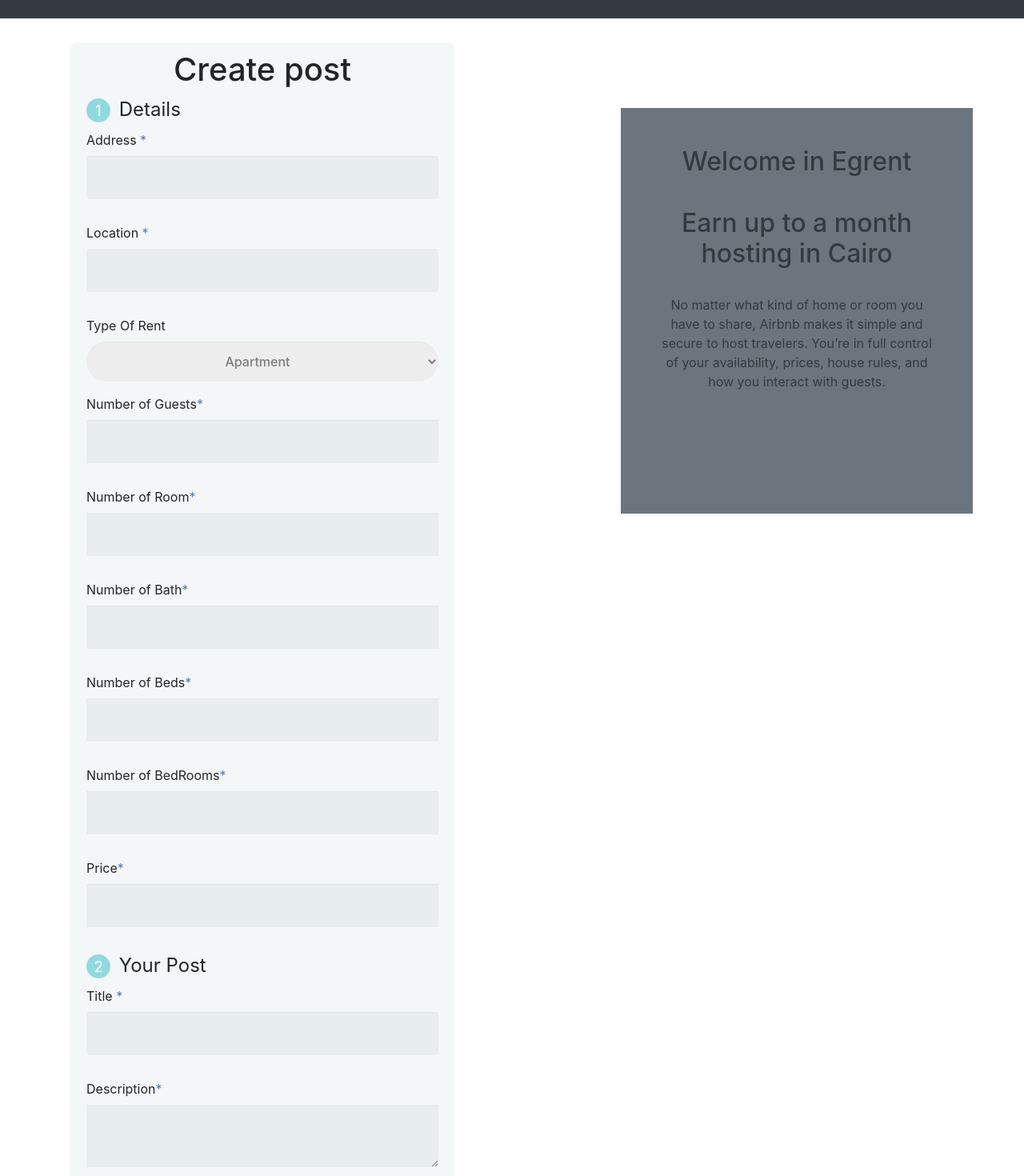
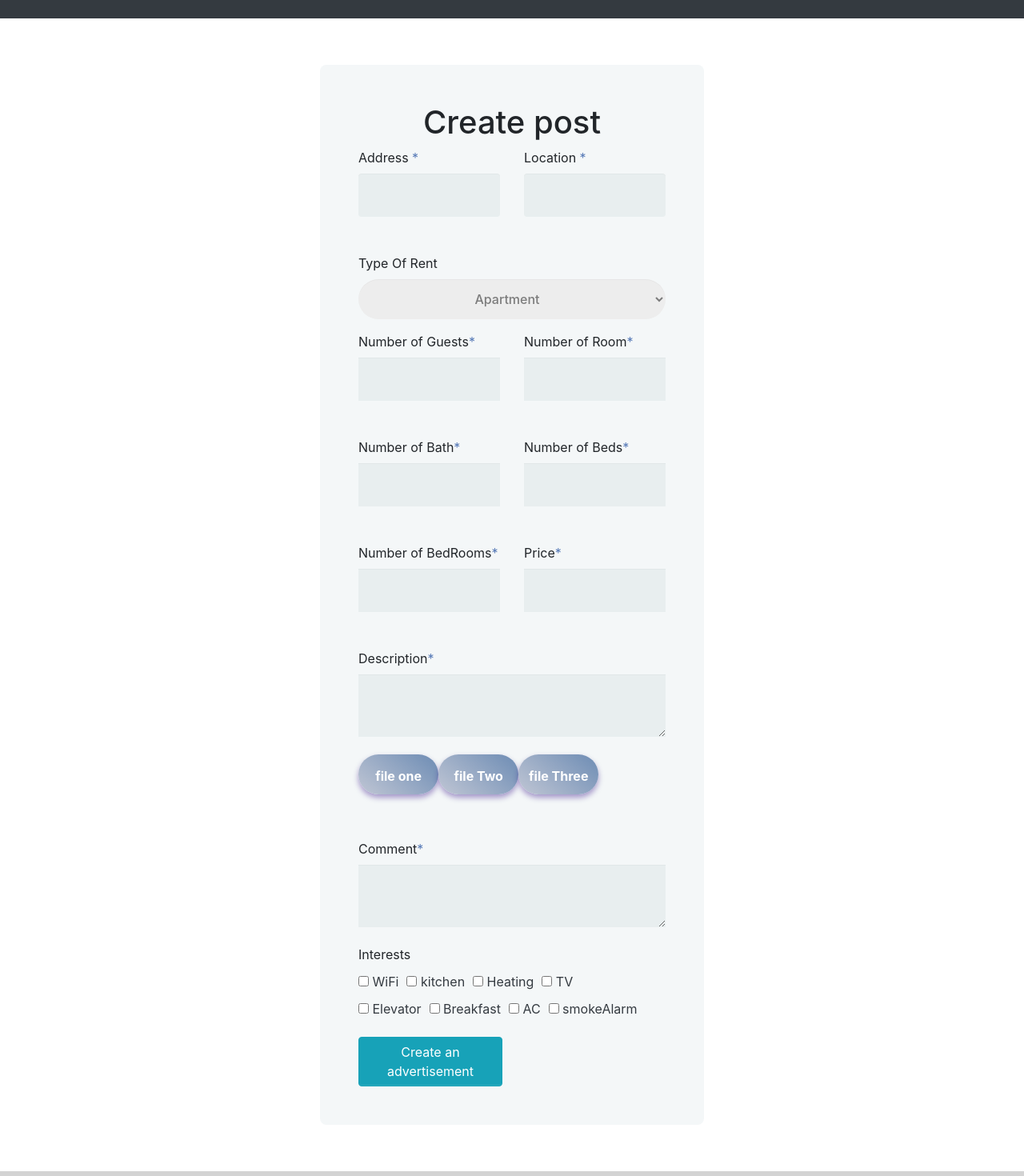
Before and after one commit to BasmaMohamed34/egyRent-website, a React (Create React App) app in the folder client/: page /createpost in a window 1280 px wide. Shown: the part 80-1550 px from the top of the page at 80% size. Built offline with nearby package versions, Linux system fonts and the light colour scheme.

Commit message:
create post change
create post chang

```diff
--- a/client/src/Container/createpost/createpost.css
+++ b/client/src/Container/createpost/createpost.css
@@ -7,13 +7,8 @@
   box-sizing: border-box;
 }
 
-body {
-  font-family: 'Nunito', sans-serif;
-  color: #384047;
-}
-
 form {
-  max-width: 300px;
+  max-width: 500px;
   margin: 10px auto;
   padding: 10px 20px;
   background: #f4f7f8;
@@ -51,10 +46,10 @@ select {
   margin-bottom: 30px;
 }
 
-input[type="radio"],
-input[type="checkbox"] {
-  margin: 0 4px 8px 0;
-}
+/* input[type="radio"],
+/* input[type="checkbox"] { */
+  /* margin: 0 4px 8px 0; */
+/* } */ */
 
 select {
   padding: 6px;
@@ -77,7 +72,7 @@ button {
   margin-bottom: 10px;
 }
 
-fieldset {
+/* fieldset {
   margin-bottom: 30px;
   border: none;
 }
@@ -85,7 +80,7 @@ fieldset {
 legend {
   font-size: 1.4em;
   margin-bottom: 10px;
-}
+} */
 
 label {
   display: block;
@@ -117,29 +112,30 @@ label.light {
   }
 }
 
-
 /*  */
   .file {
     opacity: 0;
     width: 0.1px;
     height: 0.1px;
-    position: absolute;
+    /* position: absolute; */
   }
 
   .file-input label {
-    display: block;
+    /* display: block; */
     position: relative;
     width: 100px;
     height: 50px;
     border-radius: 25px;
     background: linear-gradient(40deg,#c0c6d4,#6d8cb4);
     box-shadow: 0 4px 7px rgba(43, 5, 131, 0.4);
-    display: flex;
-    align-items: center;
-    justify-content: center;
+    /* display: flex; */
+    /* align-items: center;
+    justify-content: center; */
     color: #fff;
     font-weight: bold;
+    padding-top:15px;
     cursor: pointer;
+    text-align: center;
     transition: transform .2s ease-out;
   }
 
@@ -162,9 +158,14 @@ label.light {
     outline: -webkit-focus-ring-color auto 2px;
   }
 
-
-
-
-/**
- * Page Styles
- */
+  .checkboxes label {
+    display: inline-block;
+    padding-right: 10px;
+    white-space: nowrap;
+  }
+  .checkboxes input {
+    vertical-align: middle;
+  }
+  .checkboxes label span {
+    vertical-align: middle;
+  }
--- a/client/src/Container/createpost/createpost.js
+++ b/client/src/Container/createpost/createpost.js
@@ -16,25 +16,26 @@ class CreatePost extends Component {
   }
   render(){
       return (
-        <div id="container">
-        <div className="row m-3">
-        <div className="col-lg-6  col-md-12 mt-1" style = {{backgroundColor:"#FFF"}} >
-            <form action="index.html" method="post">
+        <div class="container py-5 ">
+        <div class="row">
+            <div class="col-md-10 mx-auto ">
+                <form className='p-5'>
                      <h1>Create post</h1>
-            <fieldset>
-            <legend><span class="number">1</span> Details</legend>
-            <div className="form-group has-error">
+                      <div class="form-group row">
+                            <div class="col-sm-6">
                                <label for="Address">Address <span className="require">*</span></label>
                                <input type="text" className="form-control" name="Address" />
+
                             </div>
-                <div className="form-group has-error">
+                            <div class="col-sm-6">
                                <label for="Location">Location <span className="require">*</span></label>
                                <input type="text" className="form-control" name="Location" />
                             </div>
-                <div className="form-group has-error">
+                      </div>
+                      <div class="form-group row">
+                            <div class="col-sm-12">
                             <label for="job">Type Of Rent</label>
                             <select id="job" name="user_job">
-
                                   <optgroup label="Apartment">
                                         <option value="Apartment">Apartment</option>
                                   </optgroup>
@@ -53,43 +54,47 @@ class CreatePost extends Component {
                                            </optgroup>
                                   </select>
                             </div>
-                <fieldset>
+                      </div>
+                      <div class="form-group row">
+                            <div class="col-sm-6">
                                <label for="quantity">Number of Guests<span className="require">*</span></label>
                                <input type="number" id="quantity" name="quantity" min="1" max="15"/>
-            </fieldset>
-                <fieldset>
+
+                            </div>
+                            <div class="col-sm-6">
                                <label for="quantity">Number of Room<span className="require">*</span></label>
                                <input type="number" id="quantity" name="quantity" min="1" max="15"/>
-            </fieldset>
-            <fieldset>
+                            </div>
+                      </div>
+                      <div class="form-group row">
+                            <div class="col-sm-6">
                                <label for="quantity">Number of Bath<span className="require">*</span></label>
                               <input type="number" id="quantity" name="quantity" min="1" max="15"/>
-            </fieldset>
-            <fieldset>
+                            </div>
+                            <div class="col-sm-6">
                                <label for="quantity">Number of Beds<span className="require">*</span></label>
                                <input type="number" id="quantity" name="quantity" min="1" max="15"/>
-            </fieldset>
+                            </div>
+                      </div>
 
-            <fieldset>
+                      <div class="form-group row">
+                            <div class="col-sm-6">
                                <label for="quantity">Number of BedRooms<span className="require">*</span></label>
                                <input type="number" id="quantity" name="quantity" min="1" max="15"/>
-            </fieldset>
-            <fieldset>
+                            </div>
+                            <div class="col-sm-6">
                                <label for="quantity">Price<span className="require">*</span></label>
                                <input type="number" id="quantity" name="quantity" min="1"/>
-            </fieldset>
-            </fieldset>
-            <fieldset>
-                <legend><span class="number">2</span> Your Post</legend>
-                <div className="form-group has-error">
-    		        <label for="Title">Title <span className="require">*</span></label>
-    		        <input type="text" className="form-control" name="Title" />
                             </div>
+                      </div>
+                      <div class="form-group row">
+                         <div className='col-sm-12'>
                             <label for="Description">Description<span className="require">*</span></label>
                           <textarea id="Description" name="user_bio" row = "5"></textarea>
-            </fieldset>
-            <fieldset>
-            <br/>
+                         </div>
+                      </div>
+                      <div className='form-group row'>
+                         <div className='col-sm-12'>
                             <div class="file-input mb-5">
                                   <input type="file" id="file" class="file"/>
                                   <label for="file">
@@ -104,42 +109,30 @@ class CreatePost extends Component {
                                      file Three
                                </label>
                           </div>
-            </fieldset>
-            <fieldset>
-                <legend><span class="number">3</span> Write Comment</legend>
-                <label for="Comment">Comment:</label>
+                          <label for="Comment">Comment<span className="require">*</span></label>
                           <textarea id="Comment" name="user_bio" row = "5"></textarea>
-            </fieldset>
+                      </div>
+                   </div>
+                   <div className='form-group row'>
+                      <div className='col-sm-12'>
                           <label>Interests</label><br/>
-            <input type="checkbox" id="development" value="interest_development" name="user_interest"/><label class="light" for="development">WiFi</label><br/>
-            <input type="checkbox" id="design" value="interest_design" name="user_interest"/><label class="light" for="design">kitchen</label><br/>
-            <input type="checkbox" id="business" value="interest_business" name="user_interest"/><label class="light" for="business">Heating</label><br/>
-            <input type="checkbox" id="business" value="interest_business" name="user_interest"/><label class="light" for="business">TV</label><br/>
-            <input type="checkbox" id="business" value="interest_business" name="user_interest"/><label class="light" for="business">Elevator</label><br/>
-            <input type="checkbox" id="business" value="interest_business" name="user_interest"/><label class="light" for="business">Breakfast</label><br/>
-            <input type="checkbox" id="business" value="interest_business" name="user_interest"/><label class="light" for="business">AC</label><br/>
-            <input type="checkbox" id="business" value="interest_business" name="user_interest"/><label class="light" for="business">smokeAlarm</label><br/><br/>
-            <button type="Creat " className="btn rounded btn-info">Create an advertisement</button>
-        </form>
-        </div>
-
-        <div className="col-lg-6 mt-5 p-5 col-md-12" style = {{backgroundColor:"#FFF"}}>
-            <div className="text-dark text-center offset-2 p-5 text-light bg-secondary h-25">
-                <h2>
-                Welcome in Egrent<br/><br/>
-                Earn up to a  month hosting in Cairo
-
-                </h2><br/>
-                <p>
-                No matter what kind of home or room you have to share, Airbnb makes it simple and secure to host travelers. You’re in full control of your availability, prices, house rules, and how you interact with guests.
-
-
-                </p>
+                          <div class="checkboxes">
+                            <label for="x"><input type="checkbox" id="x" /> <span className='text-dark'>WiFi</span></label>
+                            <label for="y"><input type="checkbox" id="y" /> <span  className='text-dark'>kitchen</span></label>
+                            <label for="z"><input type="checkbox" id="z" /> <span  className='text-dark'>Heating</span></label>
+                            <label for="z"><input type="checkbox" id="z" /> <span  className='text-dark'>TV</span></label><br/>
+                            <label for="z"><input type="checkbox" id="z" /> <span  className='text-dark'>Elevator</span></label>
+                            <label for="z"><input type="checkbox" id="z" /> <span  className='text-dark'>Breakfast</span></label>
+                            <label for="z"><input type="checkbox" id="z" /> <span  className='text-dark'>AC</span></label>
+                            <label for="z"><input type="checkbox" id="z" /> <span  className='text-dark'>smokeAlarm</span></label>
                          </div>
                       </div>
                    </div>
+                      <button type="Creat " className="btn rounded btn-info ">Create an advertisement</button>
+                </form>
              </div>
-      );
+          </div>
+       </div>      );
   }
 }
   export default CreatePost
```
Also changed, not shown: client/src/Container/createpost/fun.js (deleted, +0 -22 lines). Lines whose indentation alone changed are shown as unchanged.
